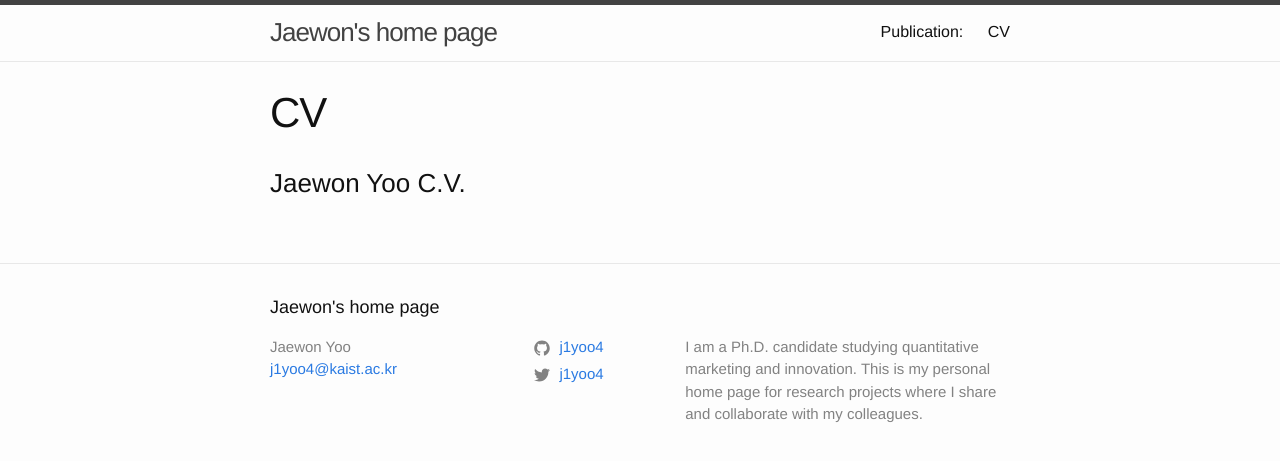
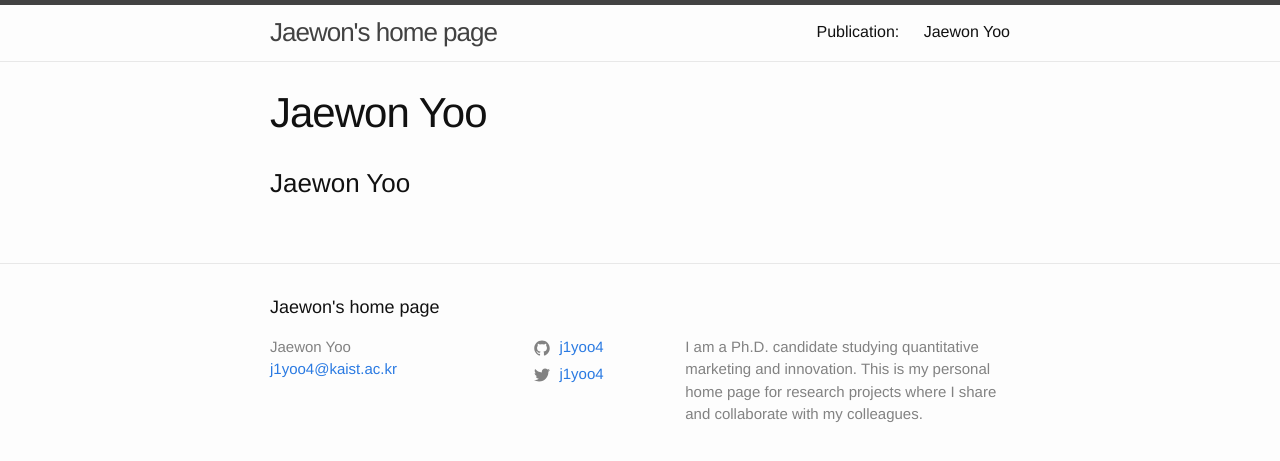
Before and after one commit to j1yoo/j1yoo.github.io, a Jekyll site: the page built from cv.markdown, in a window 1280 px wide. Shown: the top 461 px of the page. Built offline with Jekyll 4.4.1, drawn with Linux system fonts in a browser that asks for light colours; our own code applies the rules of GitHub Pages for plain Markdown files.

Commit message:
Update cv.markdown

```diff
--- a/cv.markdown
+++ b/cv.markdown
@@ -1,7 +1,7 @@
 ---
 layout: page
-title: CV
+title:
 permalink: /cv/
 ---
 
-### Jaewon Yoo C.V.
+### Jaewon Yoo
```
